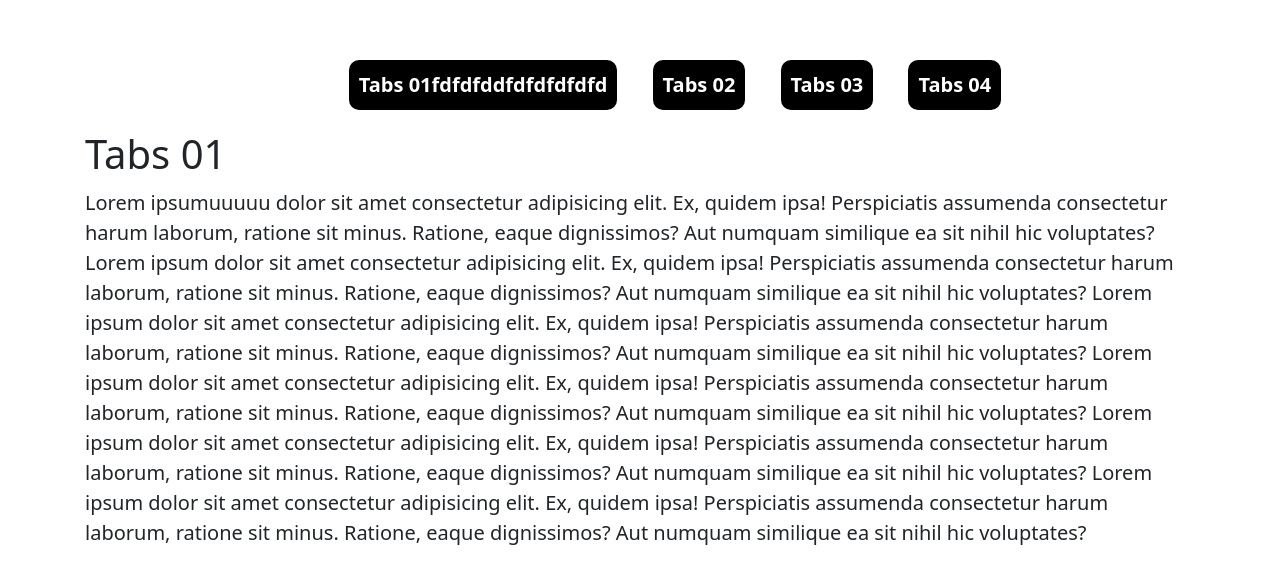
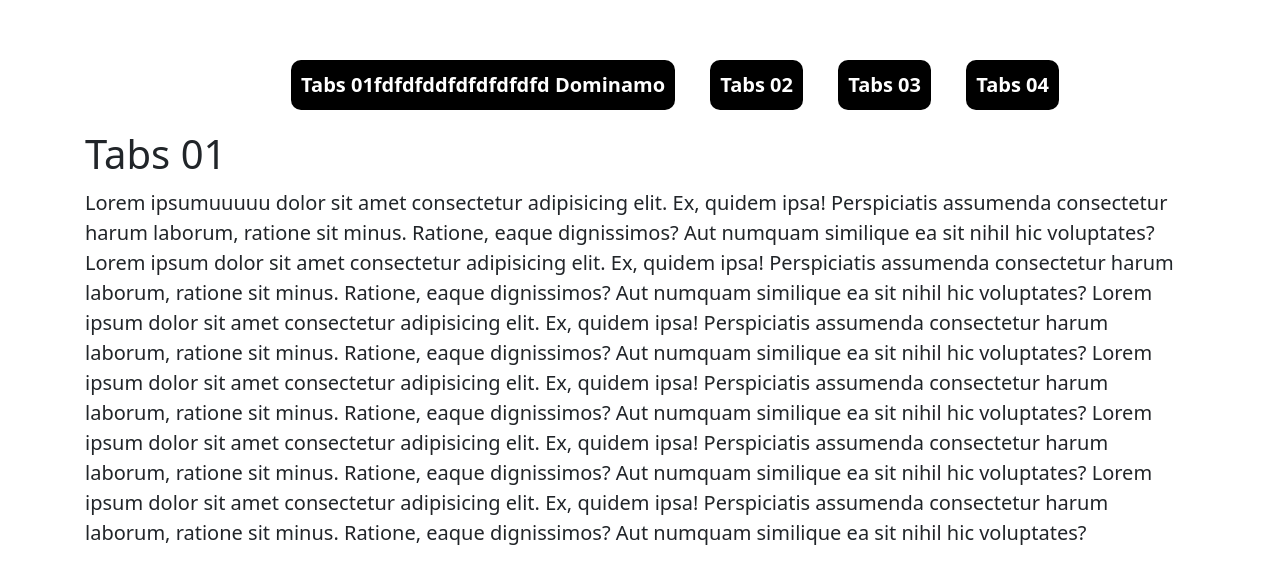
Before and after one commit to rodrigoncruz/Nav-tabs, a plain HTML site: page index.html in a window 1280 px wide. Drawn offline with nearby package versions, Linux system fonts and the light colour scheme.

Commit message:
Botei uma nova frase

```diff
--- a/index.html
+++ b/index.html
@@ -11,7 +11,7 @@
 <body>
     <section class="container">
         <ul class="tab js-tabmenu text-center mt-5">
-            <li>Tabs 01fdfdfddfdfdfdfdfd</li>
+            <li>Tabs 01fdfdfddfdfdfdfdfd Dominamo</li>
             <li>Tabs 02</li>
             <li>Tabs 03</li>
             <li>Tabs 04</li>
```
